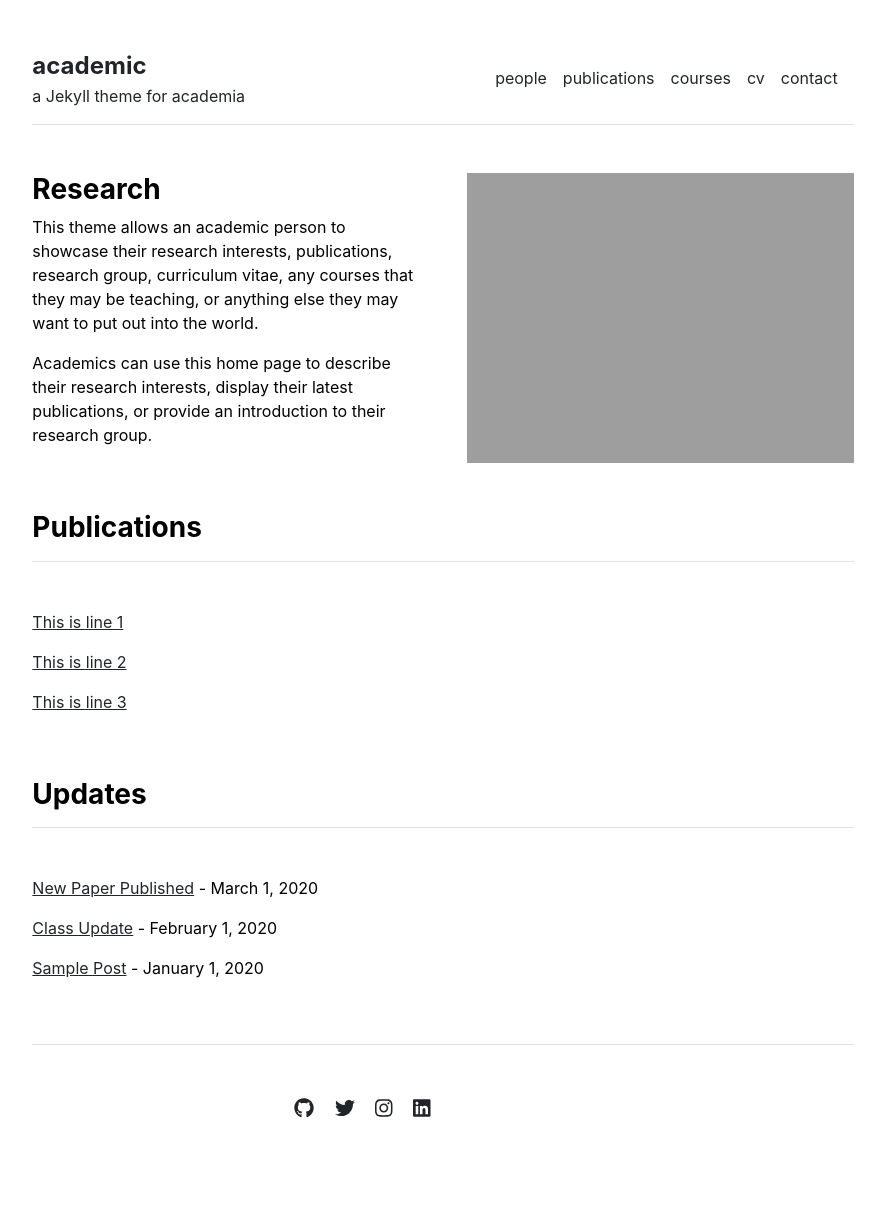
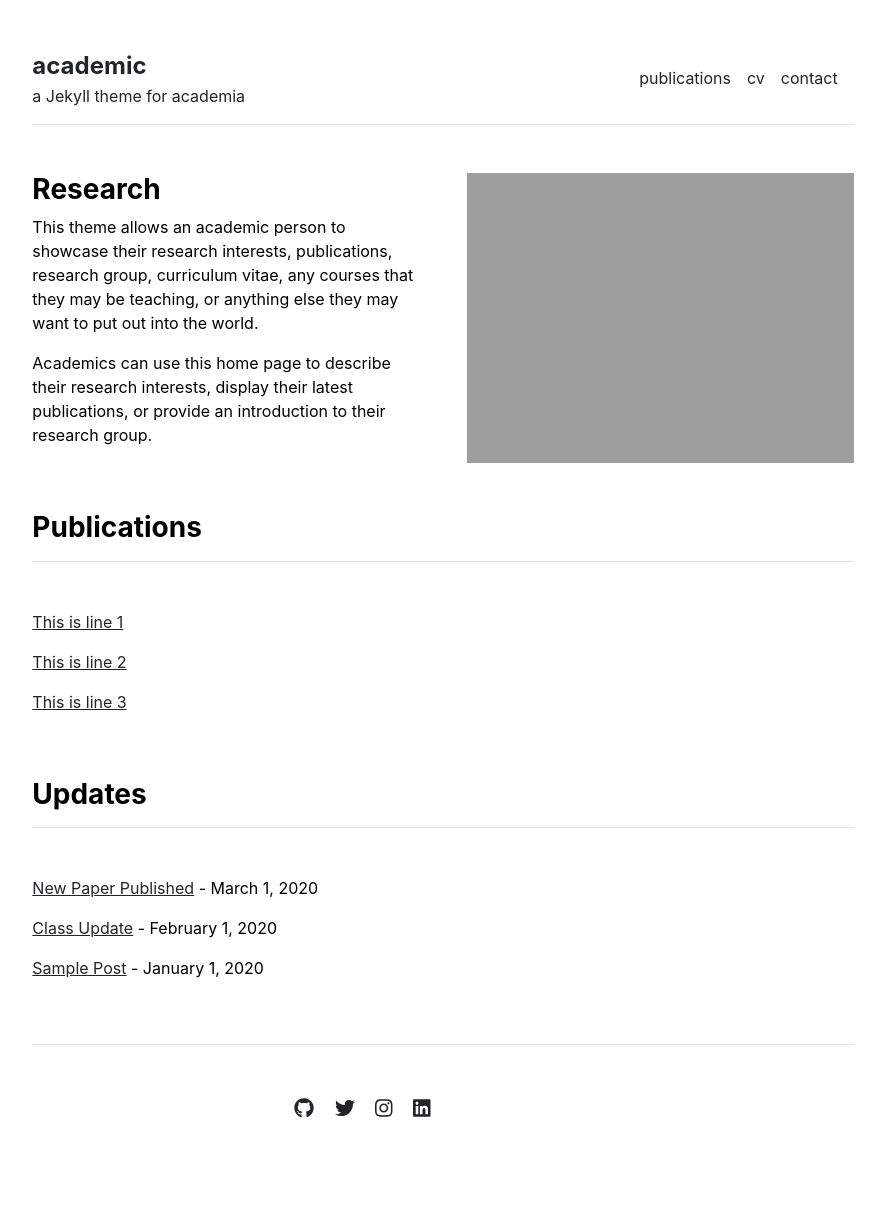
Before and after one commit to pmcal/pmcal.github.io, a Jekyll site: the page built from index.md, in a window 1280 px wide. Shown: the whole page, without its empty margins (197-1082 px from the left). Built offline with Jekyll 4.4.1, drawn with Linux system fonts in a browser that asks for light colours.

Commit message:
Update settings.yml

```diff
--- a/_data/settings.yml
+++ b/_data/settings.yml
@@ -1,7 +1,5 @@
 menu:
-- {name: 'people', url: '/people'}
 - {name: 'publications', url: '/publications'}
-- {name: 'courses', url: '/courses'}
 - {name: 'cv', url: '/cv'}
 - {name: 'contact', url: '/contact'}
 
```
